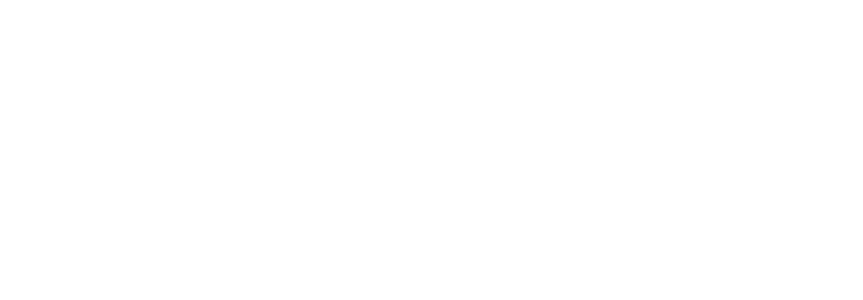
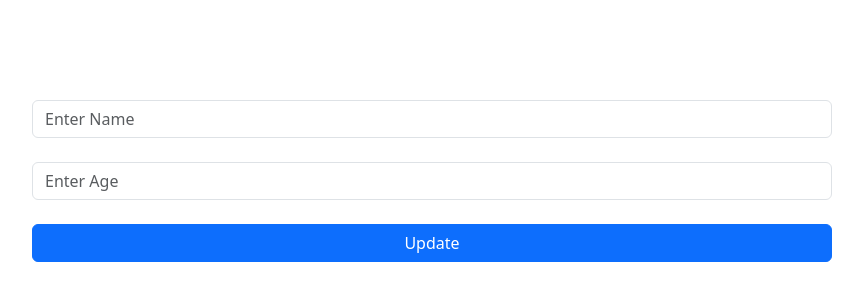
Before and after one commit to hsdhts/Build-List-App-With-ReactJS, a React (Create React App) app: page /edit in a window 1280 px wide. Before the commit this address had no page. Shown: the part 140-440 px from the top of the page, without its empty margins (208-1071 px from the left). Built offline with nearby package versions, Linux system fonts and the light colour scheme.

Commit message:
Add edit button

```diff
--- a/src/App.js
+++ b/src/App.js
@@ -2,6 +2,7 @@
 import './App.css';
 import Home from './components/Home';
 import Add from './components/Add';
+import Edit from './components/Edit';
 import {BrowserRouter as Router, Route, Routes} from 'react-router-dom';
 
 function App() {
@@ -10,7 +11,8 @@
     <Router>
       <Routes>
         <Route path="/" element={<Home/>}/>
-        <Route path='/create' element={<Add/>}/>
+        <Route path="/create" element={<Add/>}/>
+        <Route path="/edit" element={<Edit/>}/>
       </Routes>
     </Router>
     </div>
--- a/src/components/Add.js
+++ b/src/components/Add.js
@@ -37,7 +37,8 @@
                 </Form.Control>
             </Form.Group>
 
-            <Button onClick={(e) => handleSubmit} type="submit">Submit</Button>
+            <Button onClick={handleSubmit} type="submit">Submit</Button>
+
         </Form>
        </div>
     )
--- /dev/null
+++ b/src/components/Edit.js
@@ -0,0 +1,57 @@
+import React, { useState, useEffect } from "react";
+import { Button, Form } from "react-bootstrap";
+import "bootstrap/dist/css/bootstrap.min.css";
+import Employees from "./Employees";
+import { useNavigate } from 'react-router-dom'
+
+function Edit() {
+    const [name, setName] = useState('');
+    const [age, setAge] = useState('');
+    const [id, setId] = useState('');
+
+    let history = useNavigate();
+
+    var index = Employees.findIndex(e => e.id === id);
+
+    useEffect(() => {
+        setName(localStorage.getItem("Name"));
+        setAge(localStorage.getItem("Age"));
+        setId(localStorage.getItem("Id"));
+    }, []);
+
+    const handleSubmit = (e) => {
+        e.preventDefault();
+
+        let updatedEmployee = { ...Employees[index], Name: name, Age: age };
+        Employees[index] = updatedEmployee;
+
+        // Update localStorage if needed
+        localStorage.setItem("Name", name);
+        localStorage.setItem("Age", age);
+        localStorage.setItem("Id", id);
+
+        history("/");
+    }
+
+    return (
+        <div>
+            <Form className="d-grid gap-2" style={{ margin: "15rem" }}>
+                <Form.Group className="mb-3" controlId="formName">
+                    <Form.Control type="text" placeholder="Enter Name" value={name} required onChange={(e) => setName(e.target.value)}>
+                    </Form.Control>
+                </Form.Group>
+
+                <Form.Group className="mb-3" controlId="formAge">
+                    <Form.Control type="text" placeholder="Enter Age" value={age} required onChange={(e) => setAge(e.target.value)}>
+                    </Form.Control>
+                </Form.Group>
+
+                <Button onClick={handleSubmit} type="update">Update</Button>
+
+            </Form>
+        </div>
+    )
+
+}
+
+export default Edit;
--- a/src/components/Employees.js
+++ b/src/components/Employees.js
@@ -6,14 +6,20 @@
     },
     {
         id:"2",
-        Name: "Jack Grealish",
-        Age: "26",
+        Name: "Bang Dodo",
+        Age: "38",
     },
     {
         id:"3",
         Name: "Kylian Mbappe",
         Age: "24",
-    }
+    },
+    {
+        id:"4",
+        Name: "Bang Messi",
+        Age: "36",
+    },
+
 ]
 
 export default Employees;
--- a/src/components/Home.js
+++ b/src/components/Home.js
@@ -8,6 +8,11 @@
 
     let history = useNavigate()
 
+    const handleEdit = (id, name, age) => {
+        localStorage.setItem('Name', name )
+        localStorage.setItem('Age', age )
+        localStorage.setItem('Id', id )
+    }
     const handleDelete = (id) => {
         var index = Employees.map(function(e) {
             return e.id
@@ -37,7 +42,7 @@
                   <td>{item.Age}</td>
                   <td>
                   <Link to={`/edit`}>
-                  <Button style={{ marginRight: '10px' }} onClick={() => { alert(item.id) }}>Edit</Button>
+                  <Button style={{ marginRight: '10px' }} onClick={() => { handleEdit(item.id, item.Name, item.Age) }}>Edit</Button>
                   </Link>
                 <Button style={{ marginLeft: '10px' }} onClick={() => { handleDelete(item.id) }}>DELETE</Button>
                   </td>
```
